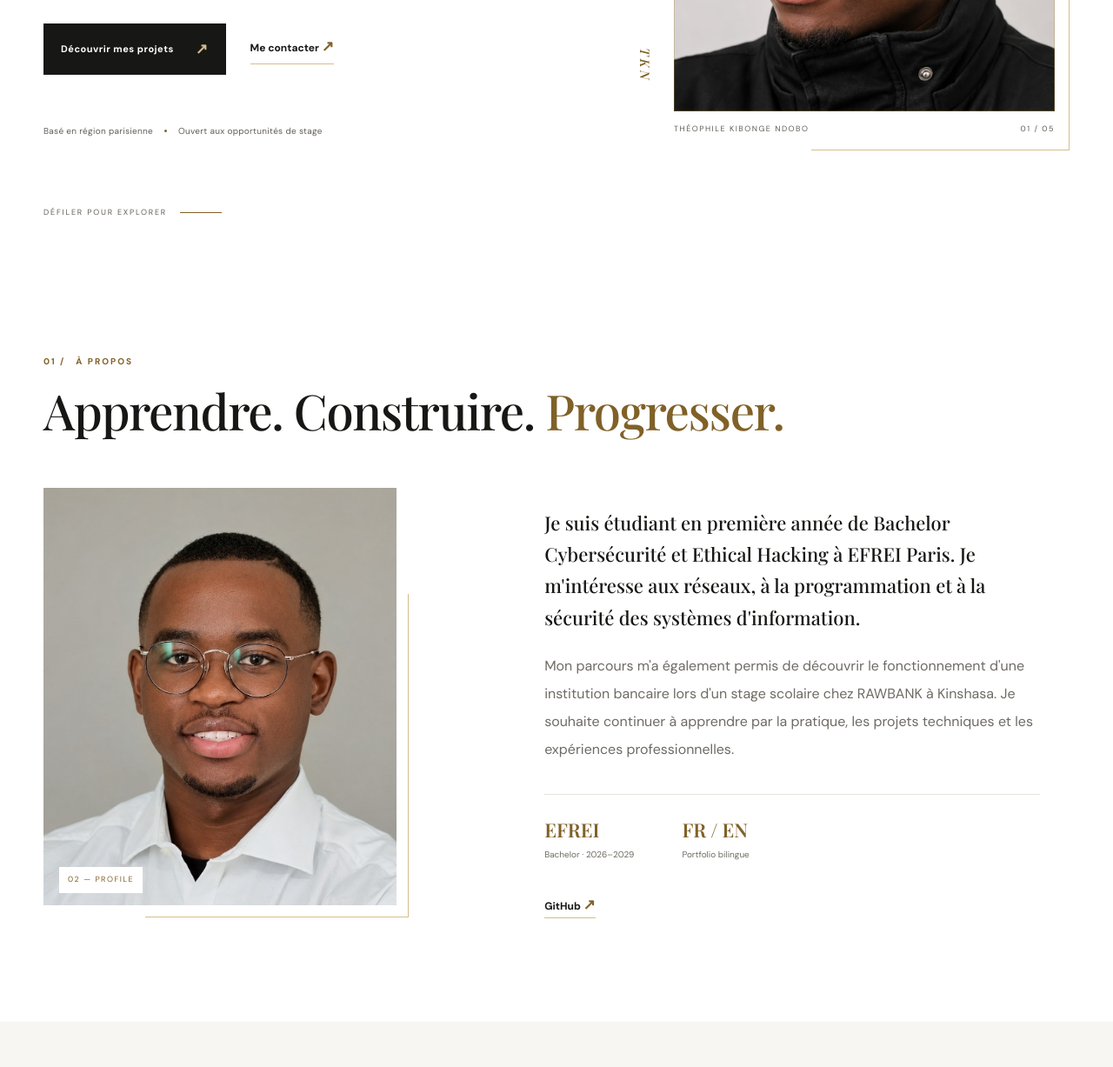
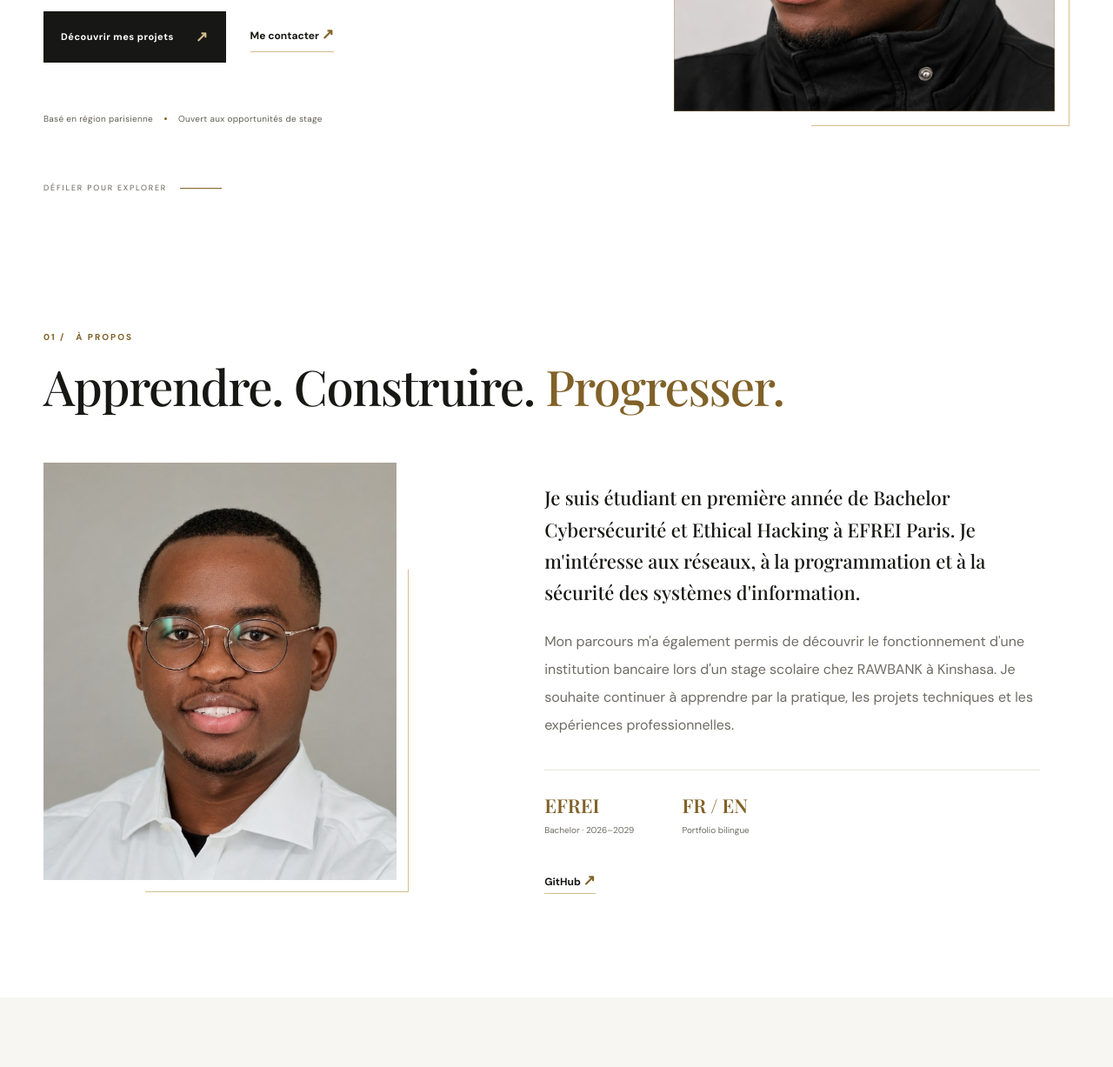
Before and after one commit to REASPER-243/portfolio, a plain HTML site: page index.html in a window 1280 px wide. Shown: the part 553-1780 px from the top of the page at 87% size. Drawn offline with nearby package versions, Linux system fonts and the light colour scheme.

Commit message:
Remove labels from portrait images

```diff
--- a/index.html
+++ b/index.html
@@ -129,16 +129,14 @@
       </div>
       <div class="hero-visual reveal">
         <div class="portrait-frame"><img src="assets/theophile-kibonge-ndobo-professional.jpg" alt="Portrait professionnel de Théophile Kibonge Ndobo portant des lunettes et une veste noire" width="1025" height="1535" fetchpriority="high" decoding="async"></div>
-        <div class="portrait-caption"><span>THÉOPHILE KIBONGE NDOBO</span><span>01 / 05</span></div>
-        <div class="portrait-mark" aria-hidden="true">TKN</div>
-      </div>
+              </div>
       <a class="scroll-cue" href="#about"><span data-fr="DÉFILER POUR EXPLORER" data-en="SCROLL TO EXPLORE">DÉFILER POUR EXPLORER</span><i></i></a>
     </section>
 
     <section class="about section-wrap section-pad" id="about">
       <div class="section-heading reveal"><p class="eyebrow">01 / <span data-fr="À PROPOS" data-en="ABOUT">À PROPOS</span></p><h2 data-fr="Apprendre. Construire. <em>Progresser.</em>" data-en="Learn. Build. <em>Improve.</em>">Apprendre. Construire. <em>Progresser.</em></h2></div>
       <div class="about-grid">
-        <div class="about-photo reveal"><img src="assets/theophile-hero.jpg" alt="Portrait professionnel de Théophile Kibonge Ndobo en chemise blanche, regardant l’objectif" width="1025" height="1535" loading="lazy" decoding="async"><span class="photo-index">02 — PROFILE</span></div>
+        <div class="about-photo reveal"><img src="assets/theophile-hero.jpg" alt="Portrait professionnel de Théophile Kibonge Ndobo en chemise blanche, regardant l’objectif" width="1025" height="1535" loading="lazy" decoding="async"></div>
         <div class="about-copy reveal">
           <p class="lead" data-fr="Je suis étudiant en première année de Bachelor Cybersécurité et Ethical Hacking à EFREI Paris. Je m'intéresse aux réseaux, à la programmation et à la sécurité des systèmes d'information." data-en="I am a first-year Bachelor's student in Cybersecurity and Ethical Hacking at EFREI Paris. My interests include networks, programming and information systems security.">Je suis étudiant en première année de Bachelor Cybersécurité et Ethical Hacking à EFREI Paris. Je m'intéresse aux réseaux, à la programmation et à la sécurité des systèmes d'information.</p>
           <p data-fr="Mon parcours m'a également permis de découvrir le fonctionnement d'une institution bancaire lors d'un stage scolaire chez RAWBANK à Kinshasa. Je souhaite continuer à apprendre par la pratique, les projets techniques et les expériences professionnelles." data-en="My background also includes an introductory school internship at RAWBANK in Kinshasa, where I discovered banking operations. I aim to keep learning through hands-on practice, technical projects and professional experience.">Mon parcours m'a également permis de découvrir le fonctionnement d'une institution bancaire lors d'un stage scolaire chez RAWBANK à Kinshasa. Je souhaite continuer à apprendre par la pratique, les projets techniques et les expériences professionnelles.</p>
```
